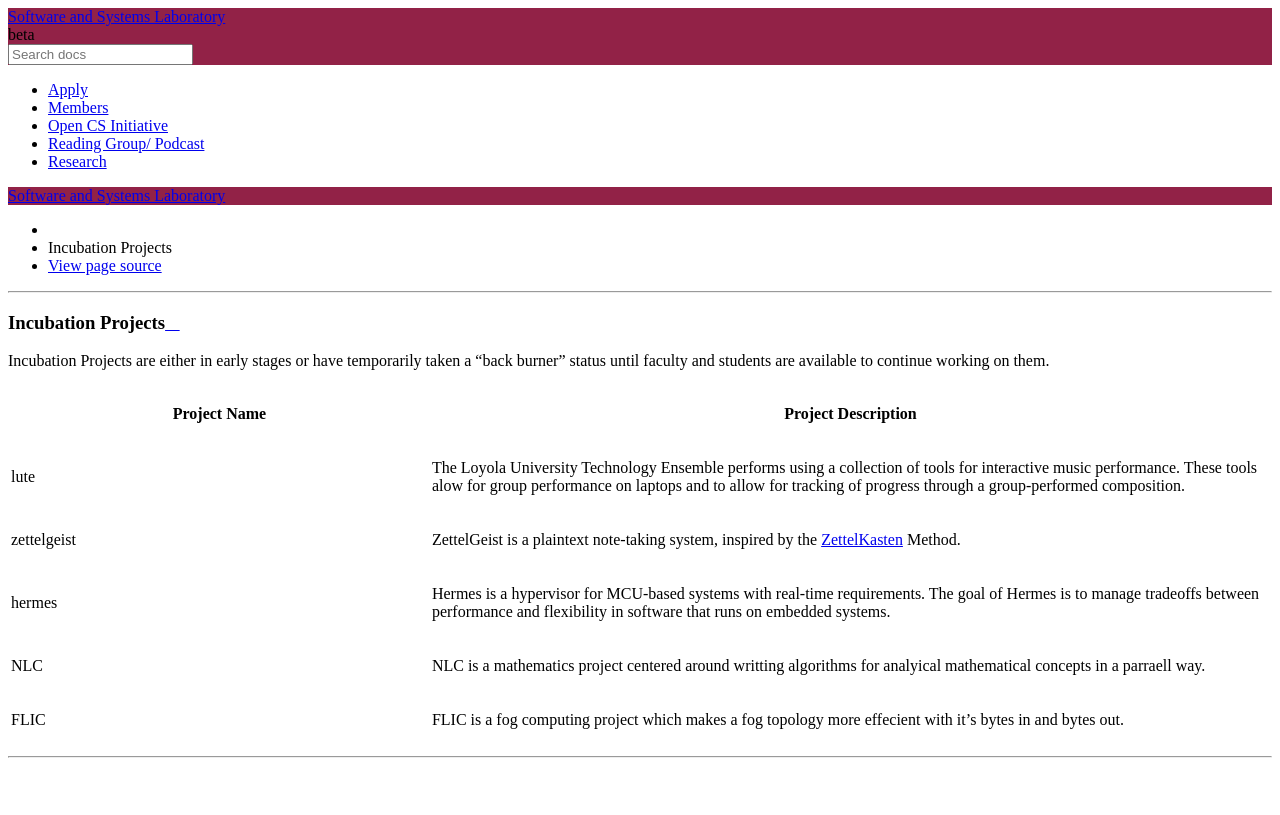
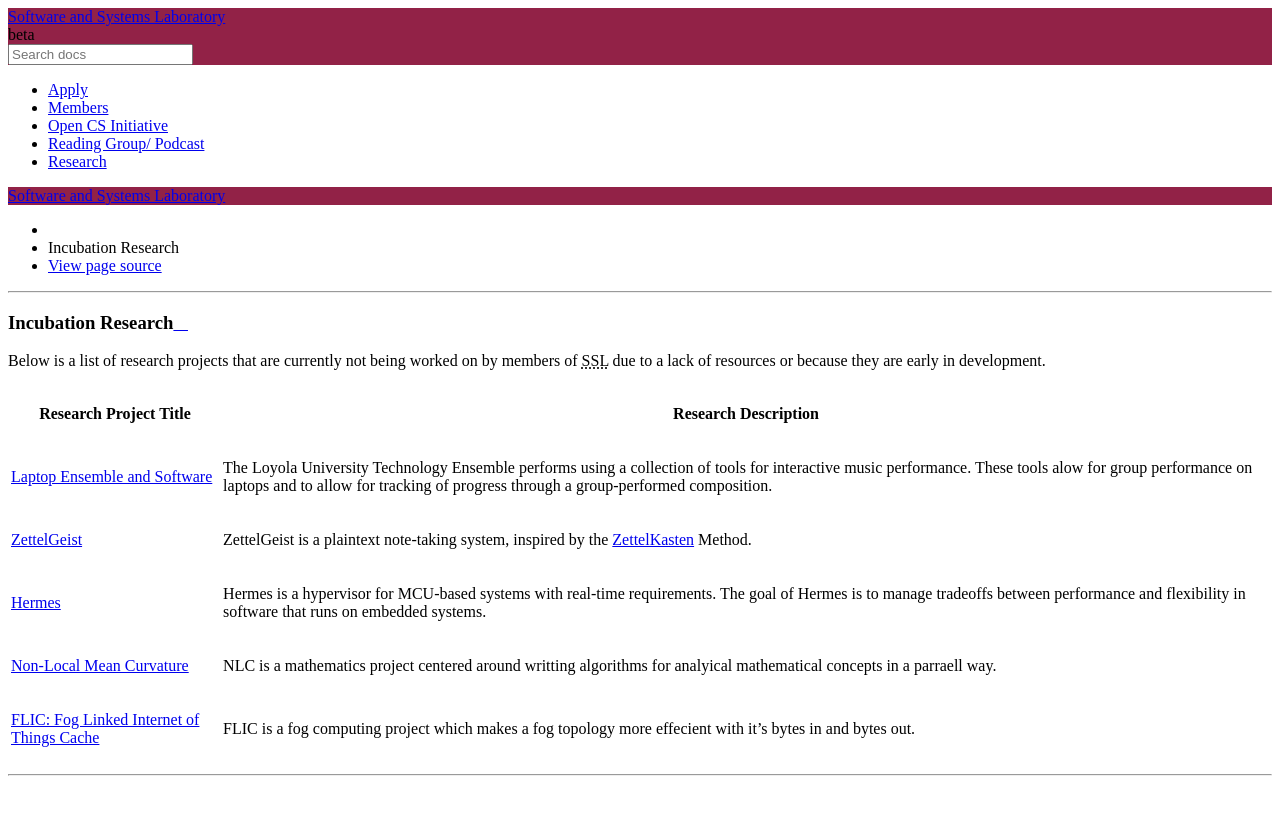
Before and after one commit to LoyolaChicagoCS/ssl, a Sphinx documentation site: the page built from source/research/incubation/index.rst, in a window 1280 px wide. Shown: the top 815 px of the page. Built offline with Sphinx 7.4.7 and the Read the Docs theme 2.0.0, drawn with Linux system fonts in a browser that asks for light colours.

```diff
--- a/source/research/completed/index.rst
+++ b/source/research/completed/index.rst
@@ -0,0 +1,3 @@
+Completed Research
+^^^^^^^^^^^^^^^^^^
+Below is a list of research projects that have been :abbr:`completed (These projects are no longer being worked on by SSL as they have accomplished their goal(s))` by |SSL|.
--- a/source/research/incubation/index.rst
+++ b/source/research/incubation/index.rst
@@ -1,26 +1,33 @@
-Incubation Projects
--------------------
+Incubation Research
+^^^^^^^^^^^^^^^^^^^
+Below is a list of research projects that are currently not being worked on by members of |SSL| due to a lack of resources or because they are early in development.
 
-Incubation Projects are either in early stages or have temporarily taken a "back burner" status until faculty and students are available to continue working on them.
 
 .. list-table::
-   :widths: 10 20
+   :widths: 10 50
    :header-rows: 1
+   :align: center
 
-   * - Project Name
-     - Project Description
+   *
+        - Research Project Title
+        - Research Description
 
-   * - :doc:`lute`
-     - The Loyola University Technology Ensemble performs using a collection of tools for interactive music performance. These tools alow for group performance on laptops and to allow for tracking of progress through a group-performed composition.
+   *
+        - :doc:`lute`
+        - The Loyola University Technology Ensemble performs using a collection of tools for interactive music performance. These tools alow for group performance on laptops and to allow for tracking of progress through a group-performed composition.
 
-   * - :doc:`zettelgeist`
-     - ZettelGeist is a plaintext note-taking system, inspired by the `ZettelKasten <https://zettelkasten.de/>`__ Method.
+   *
+        - :doc:`zettelgeist`
+        - ZettelGeist is a plaintext note-taking system, inspired by the `ZettelKasten <https://zettelkasten.de/>`__ Method.
 
-   * - :doc:`hermes`
-     - Hermes is a hypervisor for MCU-based systems with real-time requirements. The goal of Hermes is to manage tradeoffs between performance and flexibility in software that runs on embedded systems.
+   *
+        - :doc:`hermes`
+        - Hermes is a hypervisor for MCU-based systems with real-time requirements. The goal of Hermes is to manage tradeoffs between performance and flexibility in software that runs on embedded systems.
 
-   * - :doc:`NLC`
-     - NLC is a mathematics project centered around writting algorithms for analyical mathematical concepts in a parraell way.
+   *
+        - :doc:`nlc`
+        - NLC is a mathematics project centered around writting algorithms for analyical mathematical concepts in a parraell way.
 
-   * - :doc:`FLIC`
-     - FLIC is a fog computing project which makes a fog topology more effecient with it's bytes in and bytes out.
+   *
+        - :doc:`flic`
+        - FLIC is a fog computing project which makes a fog topology more effecient with it's bytes in and bytes out.
```
Also changed, not shown: source/research/collaborations/index.rst (+3 -4 lines), source/research/depricated/index.rst (added, +12 -0 lines), source/research/in-progress/index.rst (+3 -4 lines), source/research/index.rst (+5 -81 lines), source/research/incubation/flic.rst (renamed from source/research/in-progress/flic.rst), source/research/incubation/hermes.rst (renamed from source/research/in-progress/hermes.rst), source/research/incubation/lute.rst (renamed from source/research/in-progress/lute.rst), source/research/incubation/nlc.rst (renamed from source/research/in-progress/NLC.rst), source/research/incubation/zettelgeist.rst (renamed from source/research/in-progress/zettelgeist.rst).
